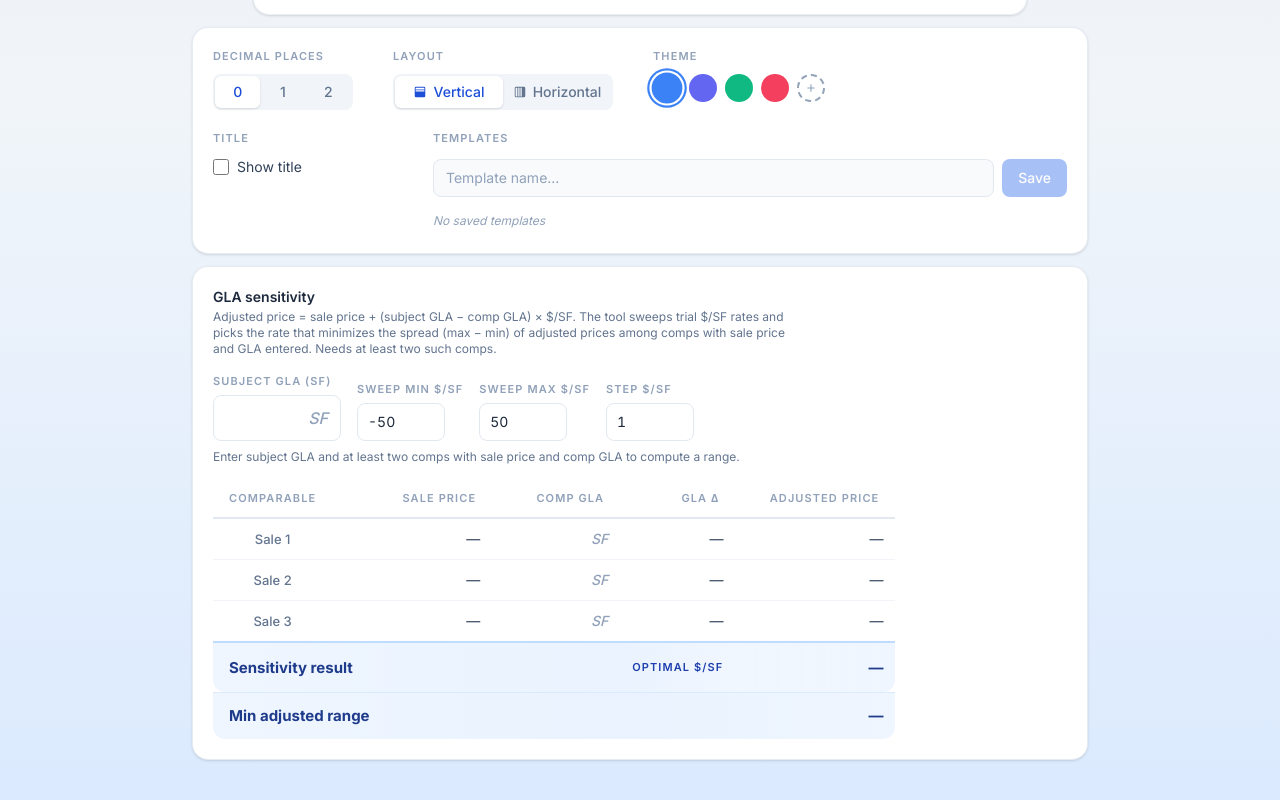
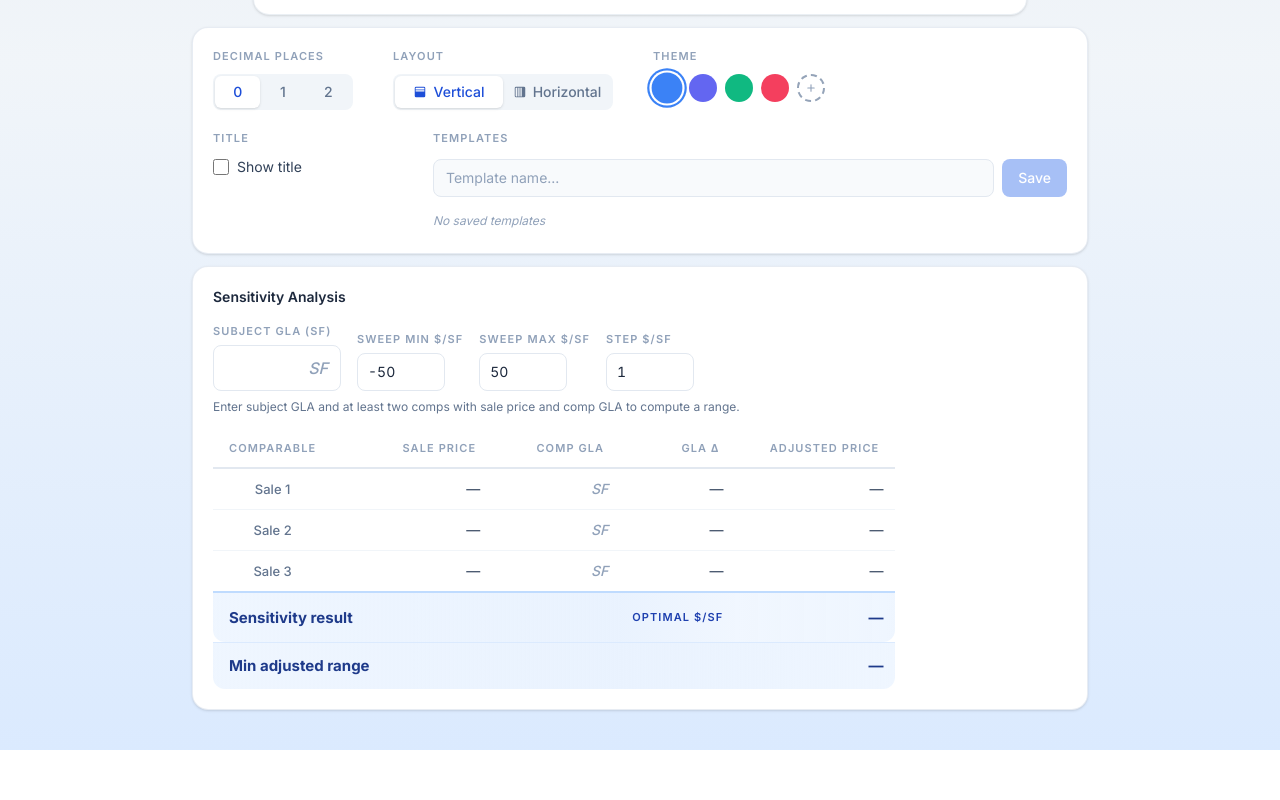
Before and after one commit to PairedSales/WeightedAverage, a Next.js app: page / in a window 1280 px wide. Shown: the part 625-1425 px from the top of the page. After the commit the page ends 1375 px from the top, so only its background shows below. Built offline with nearby package versions, Linux system fonts and the light colour scheme.

Commit message:
Edit text.

```diff
--- a/components/SensitivityAnalysisTool.tsx
+++ b/components/SensitivityAnalysisTool.tsx
@@ -75,16 +75,7 @@ export default function SensitivityAnalysisTool({
   return (
     <div className="w-full" data-exclude-export>
       <div className="bg-white rounded-2xl border border-slate-200/80 shadow-sm p-5">
-        <div className="flex flex-wrap items-start justify-between gap-3">
-          <div>
-            <h3 className="text-sm font-semibold text-slate-800">GLA sensitivity</h3>
-            <p className="text-xs text-slate-500 mt-0.5 max-w-xl">
-              Adjusted price = sale price + (subject GLA − comp GLA) × $/SF. The tool sweeps trial
-              $/SF rates and picks the rate that minimizes the spread (max − min) of adjusted prices
-              among comps with sale price and GLA entered. Needs at least two such comps.
-            </p>
-          </div>
-        </div>
+        <h3 className="text-sm font-semibold text-slate-800">Sensitivity Analysis</h3>
 
         <div className="mt-4 flex flex-wrap items-end gap-4">
           <div>
```
